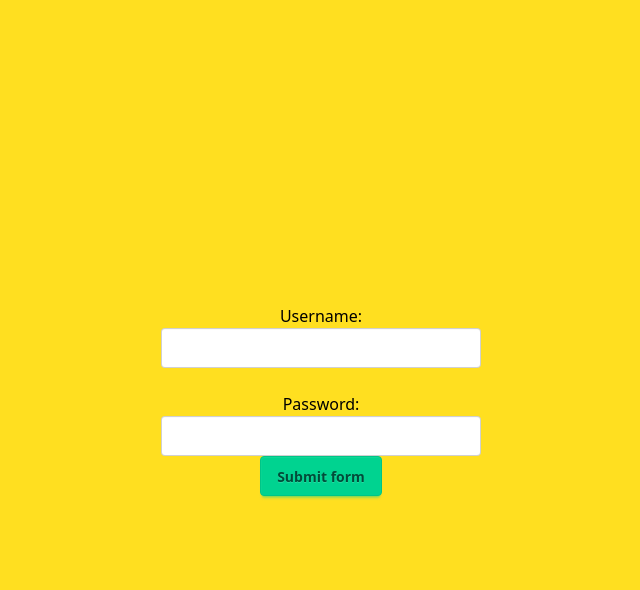
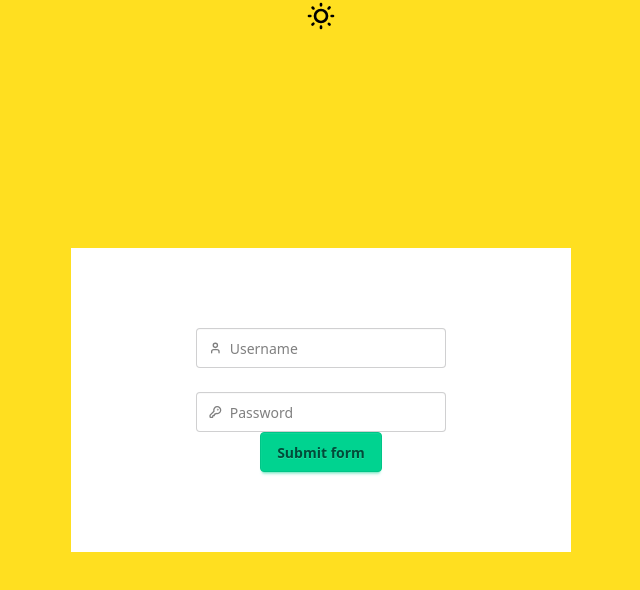
Before and after one commit to Cakwei/beginnersideproject--ewaste-, a React (Vite) app: page /login in a window 1280 px wide. Shown: the top 590 px of the page, without its empty margins (319-959 px from the left). Built offline with nearby package versions, Linux system fonts and the light colour scheme.

Commit message:
fqewfeqwqwefefqw

```diff
--- a/src/components/article.jsx
+++ b/src/components/article.jsx
@@ -9,7 +9,7 @@ export default function Article() {
     <>
       <main
         id="article"
-        className="relative col-start-1 col-end-2 row-start-2 row-end-3 grid min-w-[250px] grid-cols-3 grid-rows-[350px_auto_1fr_300px] dark:bg-black"
+        className={`relative col-start-1 col-end-2 row-start-2 row-end-3 grid min-w-[250px] grid-cols-3 bg-white dark:text-white grid-rows-[350px_auto_1fr_300px] dark:bg-black`}
       >
         <div
           id="main-title-container"
@@ -27,7 +27,6 @@ export default function Article() {
           <p className="text-[2.25rem] font-bold">What we offer to you</p>
           <div class="carousel">
             {" "}
-            //Change here
             <div className="group">
               {OfferFeatures.map((item) => (
                 <div className="card" key={item.message}>
--- a/src/components/header.jsx
+++ b/src/components/header.jsx
@@ -1,5 +1,6 @@
 import "../styles/header.css";
 import { useState } from "react";
+import { NavLink } from "react-router";
 import { navLinks } from "../constants";
 import reactImg from "../assets/react.svg";
 export default function Header({ toggleDarkMode }) {
@@ -21,7 +22,7 @@ export default function Header({ toggleDarkMode }) {
       >
         <svg
           id="hamburger-menu"
-          className="hamburger-menu ml-[15px] flex h-[32px] min-h-[32px] w-[32px] min-w-[32px] cursor-pointer justify-between transition-transform hover:scale-[1.15] dark:text-white"
+          className="hamburger-menu ml-[15px] text-black flex h-[32px] min-h-[32px] w-[32px] min-w-[32px] cursor-pointer justify-between transition-transform hover:scale-[1.15] dark:text-white"
           width="0"
           height="0"
           viewBox="0 0 24 24"
@@ -54,18 +55,14 @@ export default function Header({ toggleDarkMode }) {
           >
             <path d="M6 .278a.77.77 0 0 1 .08.858 7.2 7.2 0 0 0-.878 3.46c0 4.021 3.278 7.277 7.318 7.277q.792-.001 1.533-.16a.79.79 0 0 1 .81.316.73.73 0 0 1-.031.893A8.35 8.35 0 0 1 8.344 16C3.734 16 0 12.286 0 7.71 0 4.266 2.114 1.312 5.124.06A.75.75 0 0 1 6 .278M4.858 1.311A7.27 7.27 0 0 0 1.025 7.71c0 4.02 3.279 7.276 7.319 7.276a7.32 7.32 0 0 0 5.205-2.162q-.506.063-1.029.063c-4.61 0-8.343-3.714-8.343-8.29 0-1.167.242-2.278.681-3.286" />
           </svg>
-          <button
-            onClick={() => {
-              window.location.href = "login.html";
-            }}
-            className="account-btn-desktop hover:scale-[1.04] relative hidden cursor-pointer self-center dark:bg-[#74ff73] dark:text-black bg-green-500 pt-[8px] pr-[10px] pb-[8px] pl-[10px] text-base rounded-[8px] text-white md:block"
+          <NavLink
+            to="/login"
+            className="account-btn-desktop btn rounded-xl hover:scale-[1.01]"
           >
             <div>Login/Register</div>
-          </button>
-          <button
-            onClick={() => {
-              window.location.href = "login.html";
-            }}
+          </NavLink>
+          <NavLink
+            to="/login"
             className="account-btn-mobile cursor-pointer text-black transition-transform hover:scale-[1.15] md:hidden dark:text-white"
           >
             <div>
@@ -88,7 +85,7 @@ export default function Header({ toggleDarkMode }) {
                 />
               </svg>
             </div>
-          </button>
+          </NavLink>
         </div>
         <nav
           id="menu"
--- a/src/pages/Home.jsx
+++ b/src/pages/Home.jsx
@@ -6,19 +6,19 @@ import "../styles/Home.css";
 import { getDefaultMode } from "../constants/index.js";
 
 export default function Home() {
-  const [enableDarkMode, setIsDarkMode] = useState(getDefaultMode());
+  const [isDarkMode, setIsDarkMode] = useState(getDefaultMode());
 
   function toggleDarkMode() {
-    setIsDarkMode(!enableDarkMode);
+    setIsDarkMode(!isDarkMode);
   }
 
   useEffect(() => {
-    localStorage.setItem("enableDarkMode", enableDarkMode), [enableDarkMode];
+    localStorage.setItem("enableDarkMode", isDarkMode), [isDarkMode];
   });
 
   return (
     <div
-      className={`${enableDarkMode ? "dark" : "light"} grid h-dvh w-dvw min-w-[250px] grid-cols-1 grid-rows-[65px_1fr_200px] overflow-scroll`}
+      className={`${isDarkMode ? "dark" : "light"} grid h-dvh w-dvw min-w-[250px] grid-cols-1 grid-rows-[65px_1fr_200px] overflow-scroll`}
     >
       <Header toggleDarkMode={toggleDarkMode} />
       <Article />
--- a/src/pages/Login.jsx
+++ b/src/pages/Login.jsx
@@ -1,47 +1,125 @@
-import { getDefaultMode } from "../constants/index.js";
-import { useState } from "react";
+import { useEffect, useState } from "react";
 import "../styles/Login.css";
+import { getDefaultMode } from "../constants";
 export default function Login() {
   const [name, setName] = useState("");
   const [pass, setPass] = useState("");
+  const [isDarkMode, setIsDarkMode] = useState(getDefaultMode());
   function handleSubmit(e) {
     e.preventDefault();
-    setName("");
+    setName(""), setPass("");
   }
+  const toggleDarkMode = () => {
+    setIsDarkMode(!isDarkMode);
+  };
+  useEffect(() => {
+    localStorage.setItem("enableDarkMode", isDarkMode), [isDarkMode];
+  });
   return (
     <div
-      className={`${getDefaultMode() ? "dark" : "light"} flex h-dvh min-h-[250px] w-dvw min-w-[250px] items-center justify-center overflow-scroll bg-yellow-300 text-black dark:bg-black dark:text-white`}
+      className={`${isDarkMode ? "dark" : "light"} flex h-dvh w-dvw items-center justify-center overflow-scroll bg-yellow-300 text-black dark:bg-red-300 dark:text-white`}
     >
+      {" "}
       <title>Log In</title>
+      <div className="absolute top-0">
+        <label className="swap swap-rotate">
+          <input
+            type="checkbox"
+            className="theme-controller"
+            value="synthwave"
+            onClick={toggleDarkMode}
+          />
+
+          {/* sun icon */}
+          <svg
+            className="swap-off h-8 w-8 fill-current"
+            xmlns="http://www.w3.org/2000/svg"
+            viewBox="0 0 24 24"
+          >
+            <path d="M5.64,17l-.71.71a1,1,0,0,0,0,1.41,1,1,0,0,0,1.41,0l.71-.71A1,1,0,0,0,5.64,17ZM5,12a1,1,0,0,0-1-1H3a1,1,0,0,0,0,2H4A1,1,0,0,0,5,12Zm7-7a1,1,0,0,0,1-1V3a1,1,0,0,0-2,0V4A1,1,0,0,0,12,5ZM5.64,7.05a1,1,0,0,0,.7.29,1,1,0,0,0,.71-.29,1,1,0,0,0,0-1.41l-.71-.71A1,1,0,0,0,4.93,6.34Zm12,.29a1,1,0,0,0,.7-.29l.71-.71a1,1,0,1,0-1.41-1.41L17,5.64a1,1,0,0,0,0,1.41A1,1,0,0,0,17.66,7.34ZM21,11H20a1,1,0,0,0,0,2h1a1,1,0,0,0,0-2Zm-9,8a1,1,0,0,0-1,1v1a1,1,0,0,0,2,0V20A1,1,0,0,0,12,19ZM18.36,17A1,1,0,0,0,17,18.36l.71.71a1,1,0,0,0,1.41,0,1,1,0,0,0,0-1.41ZM12,6.5A5.5,5.5,0,1,0,17.5,12,5.51,5.51,0,0,0,12,6.5Zm0,9A3.5,3.5,0,1,1,15.5,12,3.5,3.5,0,0,1,12,15.5Z" />
+          </svg>
+
+          {/* moon icon */}
+          <svg
+            className="swap-on h-8 w-8 fill-current"
+            xmlns="http://www.w3.org/2000/svg"
+            viewBox="0 0 24 24"
+          >
+            <path d="M21.64,13a1,1,0,0,0-1.05-.14,8.05,8.05,0,0,1-3.37.73A8.15,8.15,0,0,1,9.08,5.49a8.59,8.59,0,0,1,.25-2A1,1,0,0,0,8,2.36,10.14,10.14,0,1,0,22,14.05,1,1,0,0,0,21.64,13Zm-9.5,6.69A8.14,8.14,0,0,1,7.08,5.22v.27A10.15,10.15,0,0,0,17.22,15.63a9.79,9.79,0,0,0,2.1-.22A8.11,8.11,0,0,1,12.14,19.73Z" />
+          </svg>
+        </label>
+      </div>
       <form
         onSubmit={handleSubmit}
-        className="flex w-[min(80%,550px)] flex-col items-center"
+        className="flex w-[min(80%,500px)] min-w-[150px] flex-col items-center overflow-hidden bg-white pt-20 pb-20 text-black dark:bg-violet-500 dark:text-white"
       >
-        <label>Username: </label>
-
+        <div id="usernamd-container">
+          <label className="input validator">
+            <svg
+              className="h-[1em] opacity-50"
+              xmlns="http://www.w3.org/2000/svg"
+              viewBox="0 0 24 24"
+            >
+              <g
+                strokeLinejoin="round"
+                strokeLinecap="round"
+                strokeWidth="2.5"
+                fill="none"
+                stroke="currentColor"
+              >
+                <path d="M19 21v-2a4 4 0 0 0-4-4H9a4 4 0 0 0-4 4v2"></path>
+                <circle cx="12" cy="7" r="4"></circle>
+              </g>
+            </svg>
             <input
-          id="username"
-          className="input"
-          value={name}
-          name="username"
+              type="input"
+              required
               onChange={(e) => {
                 setName(e.target.value);
               }}
-        ></input>
+              value={name}
+              placeholder="Username"
+              pattern="[A-Za-z][A-Za-z0-9\-]*"
+              minlength="3"
+              maxlength="30"
+              title="Only letters, numbers or dash"
+            />
+          </label>
+        </div>
 
         <br />
-        <label>Password: </label>
-
+        <div id="password-container">
+          <label className="input validator">
+            <svg
+              className="h-[1em] opacity-50"
+              xmlns="http://www.w3.org/2000/svg"
+              viewBox="0 0 24 24"
+            >
+              <g
+                strokeLinejoin="round"
+                strokeLinecap="round"
+                strokeWidth="2.5"
+                fill="none"
+                stroke="currentColor"
+              >
+                <path d="M2.586 17.414A2 2 0 0 0 2 18.828V21a1 1 0 0 0 1 1h3a1 1 0 0 0 1-1v-1a1 1 0 0 1 1-1h1a1 1 0 0 0 1-1v-1a1 1 0 0 1 1-1h.172a2 2 0 0 0 1.414-.586l.814-.814a6.5 6.5 0 1 0-4-4z"></path>
+                <circle cx="16.5" cy="7.5" r=".5" fill="currentColor"></circle>
+              </g>
+            </svg>
             <input
-          id="password"
-          className="input"
-          value={pass}
-          name="password"
+              type="password"
+              required
               onChange={(e) => {
                 setPass(e.target.value);
               }}
-        ></input>
-
+              placeholder="Password"
+              value={pass}
+              minlength="8"
+              pattern="(?=.*\d)(?=.*[a-z])(?=.*[A-Z]).{8,}"
+              title="Must be more than 8 characters, including number, lowercase letter, uppercase letter"
+            />
+          </label>
+        </div>
         <button className="btn btn-success" type="submit">
           Submit form
         </button>
--- a/src/styles/Home.css
+++ b/src/styles/Home.css
@@ -1,4 +1,5 @@
 @import "tailwindcss";
+@plugin "daisyui";
 @custom-variant dark (&:where(.dark, .dark *));
 @layer base {
   * {
--- a/src/styles/Login.css
+++ b/src/styles/Login.css
@@ -1,5 +1,6 @@
 @import "tailwindcss";
 @plugin "daisyui";
+@custom-variant dark (&:where(.dark, .dark *));
 @layer base {
   * {
     margin: 0;
@@ -8,5 +9,3 @@
     scroll-behavior: smooth;
   }
 }
-
-  @custom-variant dark (&:where(.dark, .dark *));
--- a/src/styles/article.css
+++ b/src/styles/article.css
@@ -1,4 +1,5 @@
 @import "tailwindcss";
+
 #main-title-container {
   background:
     linear-gradient(rgba(0, 0, 0, 0.4), rgba(0, 0, 0, 0.4)),
--- a/src/styles/header.css
+++ b/src/styles/header.css
@@ -1,4 +1,5 @@
 @import "tailwindcss";
+@plugin "daisyui";
 #account-btn-desktop div:hover::before {
   width: 100%;
 }
```
Lines whose indentation alone changed are shown as unchanged.
